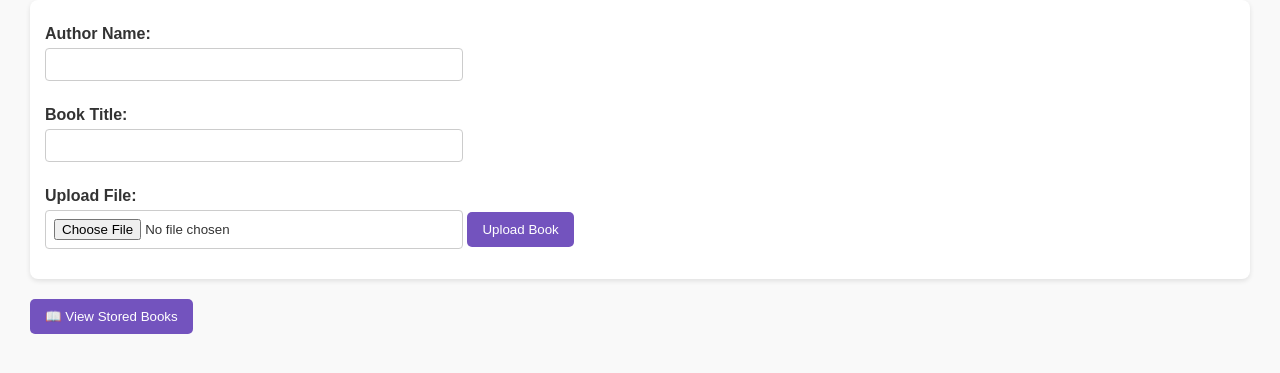
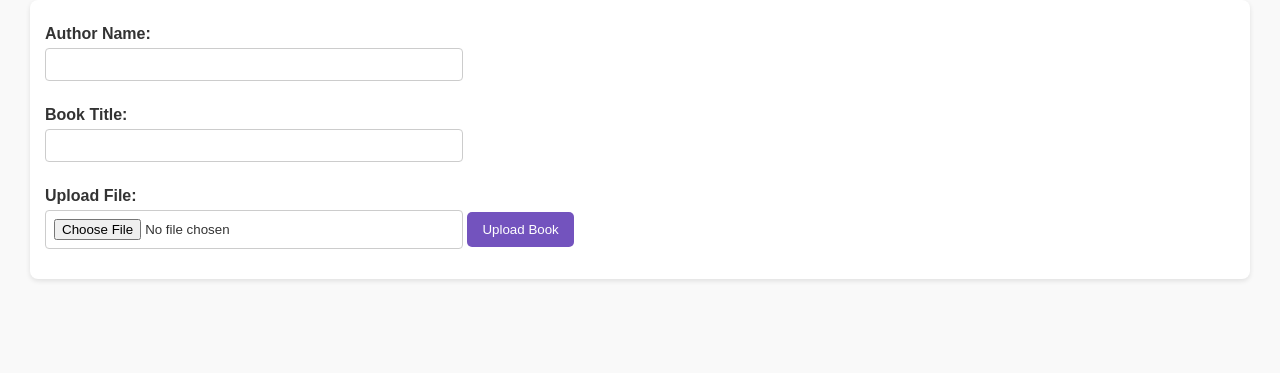
Before and after one commit to Sfundon97/Bookstore, a plain HTML site: page upload.html in a window 1280 px wide. Shown: the part 89-462 px from the top of the page. Drawn offline with Linux system fonts and the light colour scheme.

Commit message:
Update upload.html

```diff
--- a/upload.html
+++ b/upload.html
@@ -85,7 +85,7 @@
     <button type="submit">Upload Book</button>
   </form>
 
-  <button id="viewBooksBtn">📖 View Stored Books</button>
+
   <div id="response"></div>
   <div id="bookList"></div>
 
```
